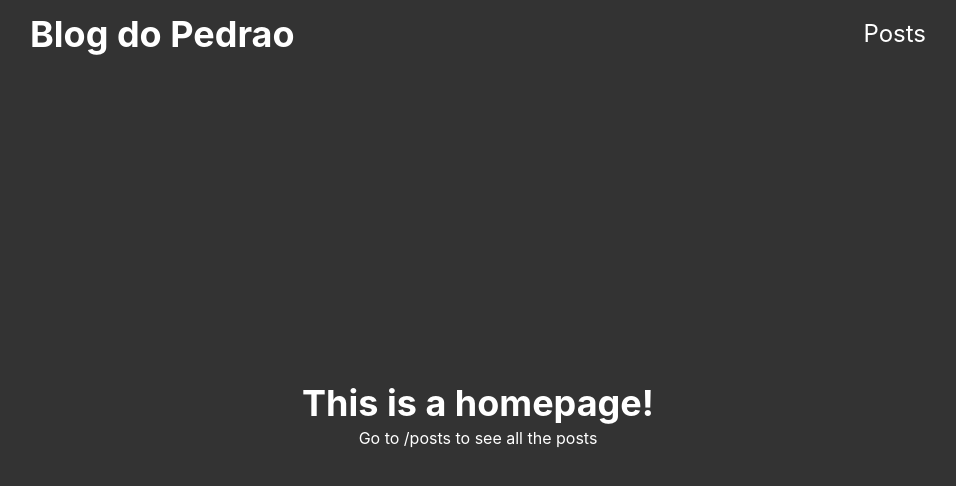
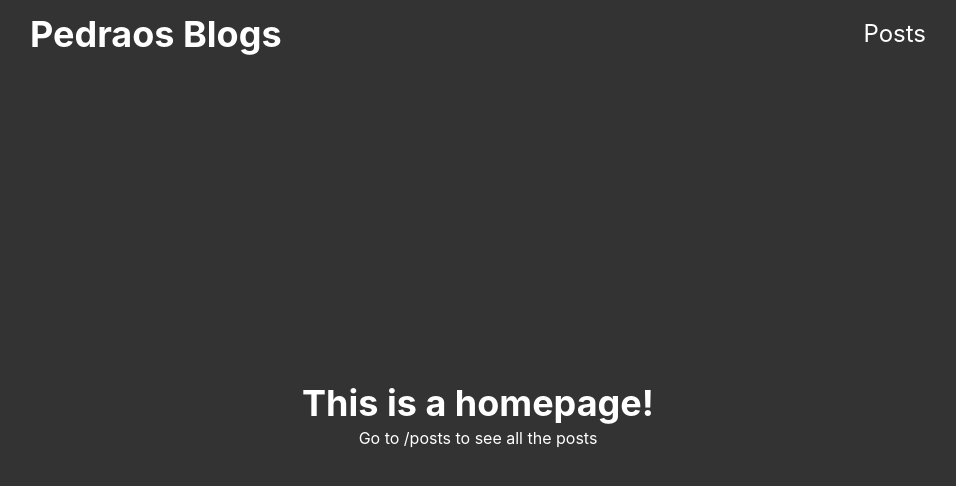
Before and after one commit to pedrodahmer/nextjs-prismic-example, a Next.js app: page / in a window 1280 px wide. Shown: the top 486 px of the page, without its empty margins (162-1118 px from the left). Built offline with nearby package versions, Linux system fonts and the light colour scheme.

Commit message:
english header

```diff
--- a/src/components/Header/index.tsx
+++ b/src/components/Header/index.tsx
@@ -4,7 +4,7 @@ export function Header () {
   return (
     <Flex as="header" w="100%" justify="space-between" align="center">
       <Heading>
-        Blog do Pedrao
+        Pedraos Blogs
       </Heading>
 
       <Flex>
```
